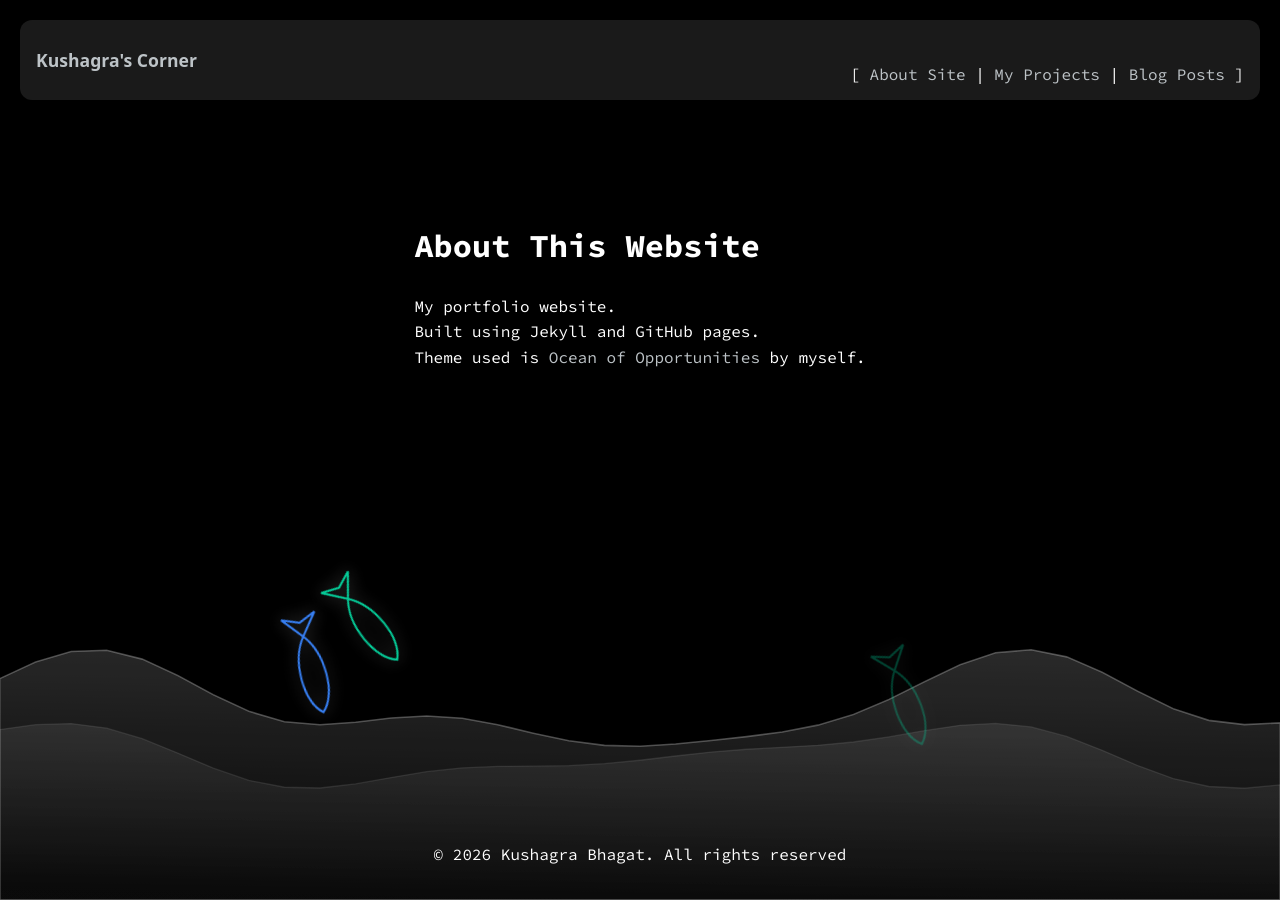
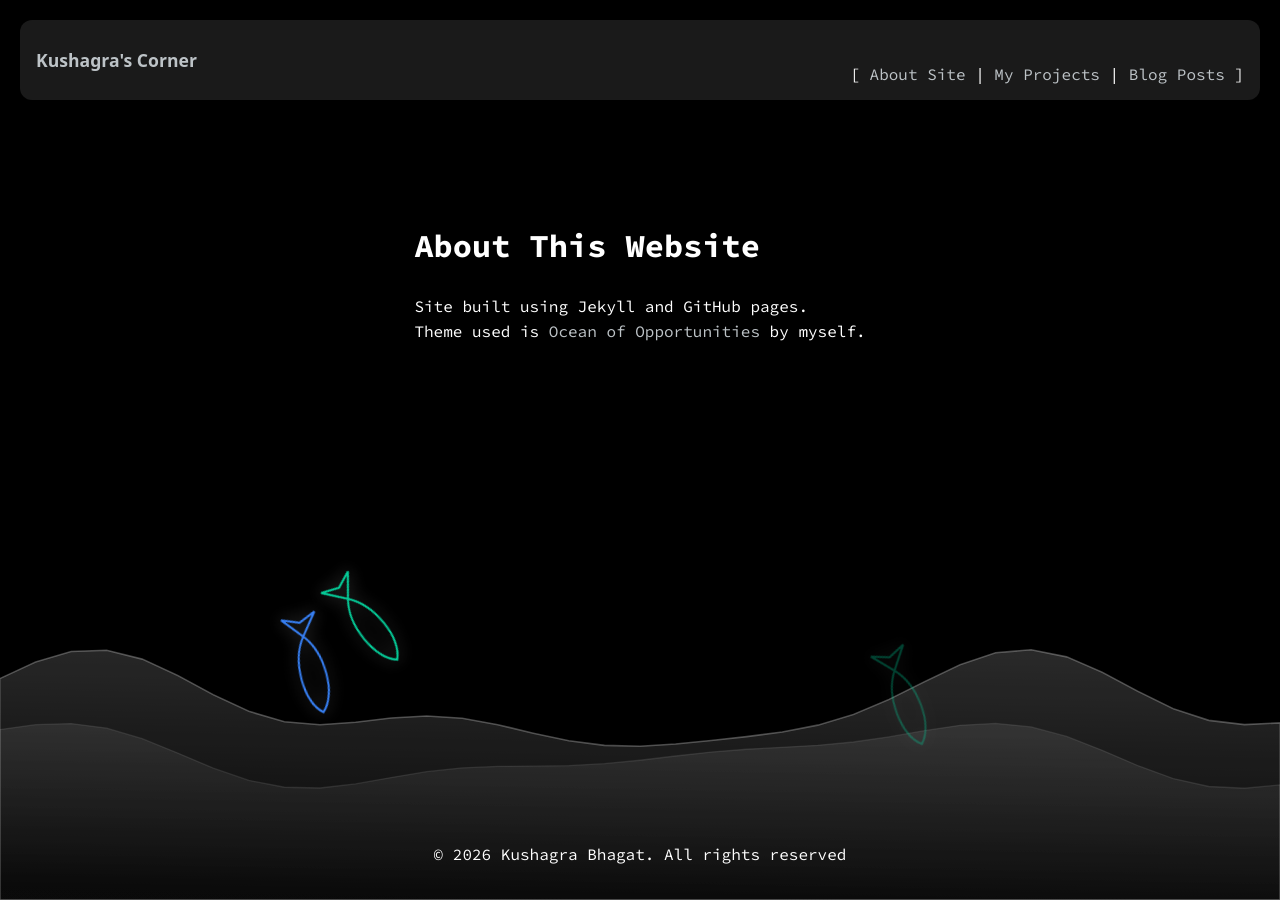
Before and after one commit to kuwushagra/kuwushagra.github.io, a Jekyll site: the page built from about.html, in a window 1280 px wide. Built offline with Jekyll 4.4.1, drawn with Linux system fonts in a browser that asks for light colours; some web fonts are replaced; a style sheet for code colours, icons or effects is not loaded.

Commit message:
Update about.html

```diff
--- a/about.html
+++ b/about.html
@@ -4,6 +4,6 @@ title: About Site | Kushagra's Corner
 ---
 
 <h1>About This Website</h1>
-My portfolio website. <br>
-Built using Jekyll and GitHub pages. <br>
+
+Site built using Jekyll and GitHub pages. <br>
 Theme used is <a href="/projects/ocean-of-opportunities" >Ocean of Opportunities</a> by myself.
```
